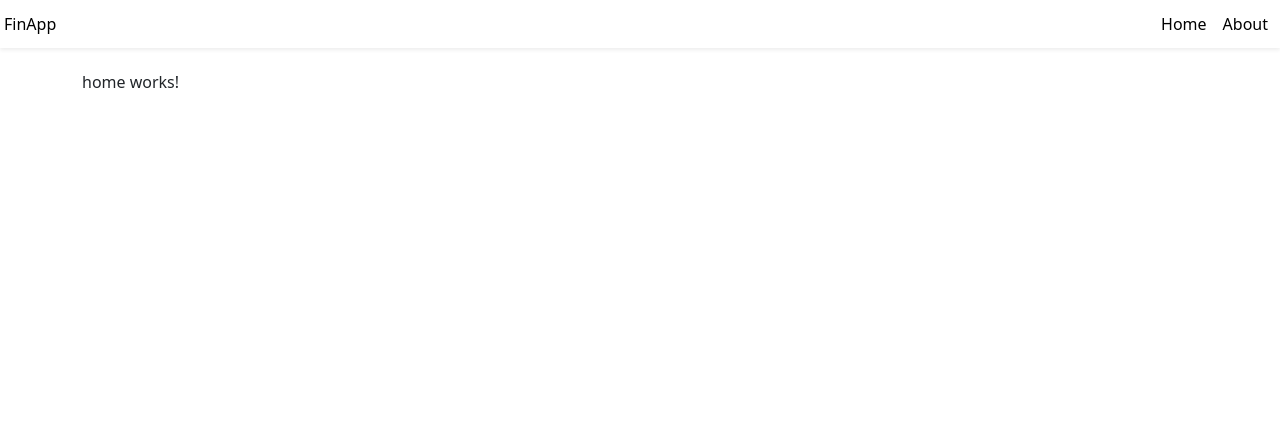
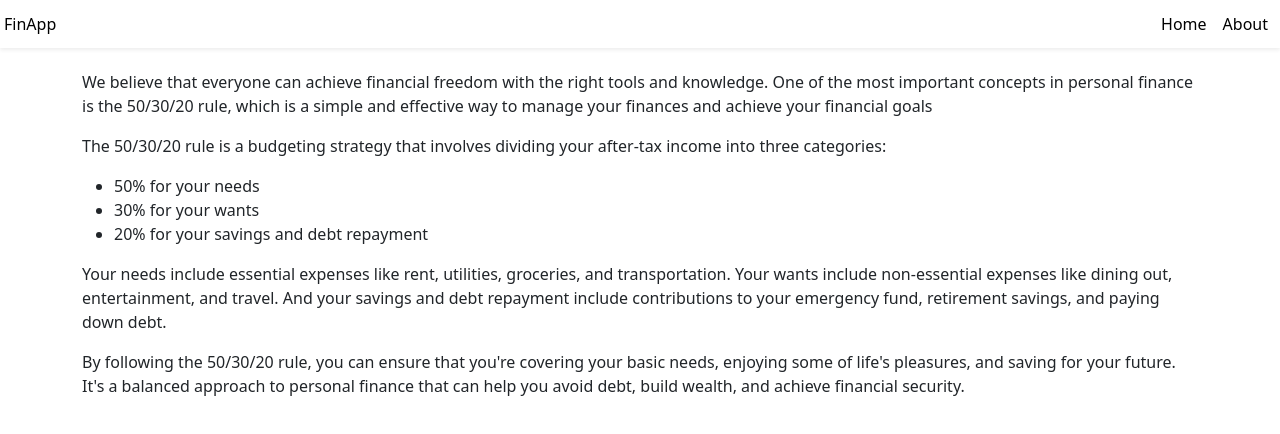
Before and after one commit to monu-simon/FinApp, an Angular app: page / in a window 1280 px wide. Shown: the top 434 px of the page. Built offline with nearby package versions, Linux system fonts and the light colour scheme.

Commit message:
about section

```diff
--- a/src/app/ui/general/home/home.component.css
+++ b/src/app/ui/general/home/home.component.css
@@ -0,0 +1,4 @@
+.about {
+    background-color: aliceblue;
+    height: 70vh;
+}
--- a/src/app/ui/general/home/home.component.html
+++ b/src/app/ui/general/home/home.component.html
@@ -1 +1,27 @@
-<p>home works!</p>
+<p>
+    We believe that everyone can achieve financial freedom with the right tools and knowledge. One of
+    the most important concepts in personal finance is the 50/30/20 rule, which is a simple and effective way to manage
+    your finances and achieve your financial goals
+</p>
+
+<p>
+    The 50/30/20 rule is a budgeting strategy that involves dividing your after-tax income into three categories:
+</p>
+
+<ul>
+    <li>50% for your needs</li>
+    <li>30% for your wants</li>
+    <li>20% for your savings and debt repayment</li>
+</ul>
+
+<p>
+    Your needs include essential expenses like rent, utilities, groceries, and transportation. Your wants include
+    non-essential expenses like dining out, entertainment, and travel. And your savings and debt repayment include
+    contributions to your emergency fund, retirement savings, and paying down debt.
+</p>
+
+<p>
+    By following the 50/30/20 rule, you can ensure that you're covering your basic needs, enjoying some of life's
+    pleasures, and saving for your future. It's a balanced approach to personal finance that can help you avoid debt,
+    build wealth, and achieve financial security.
+</p>
```
